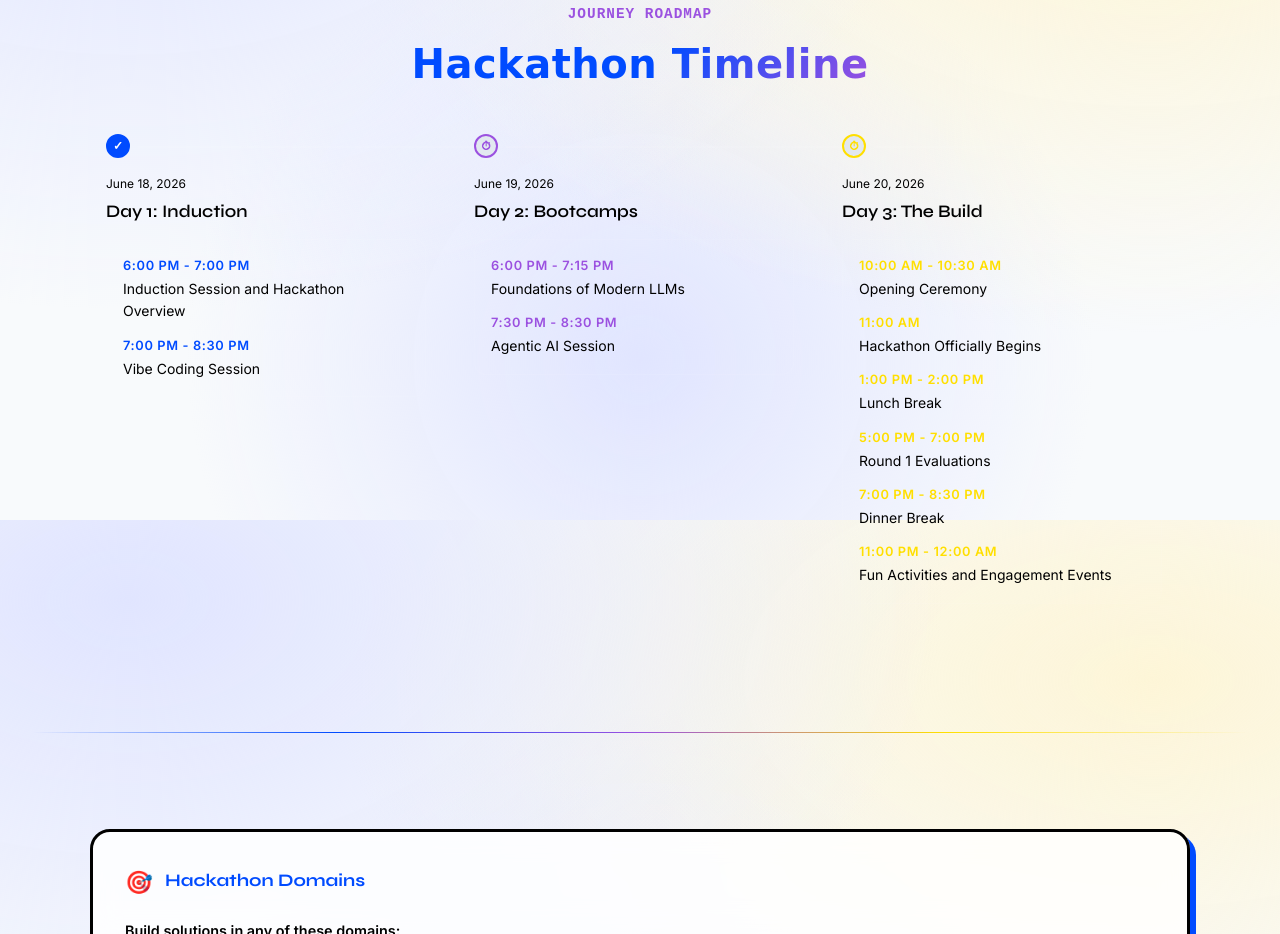
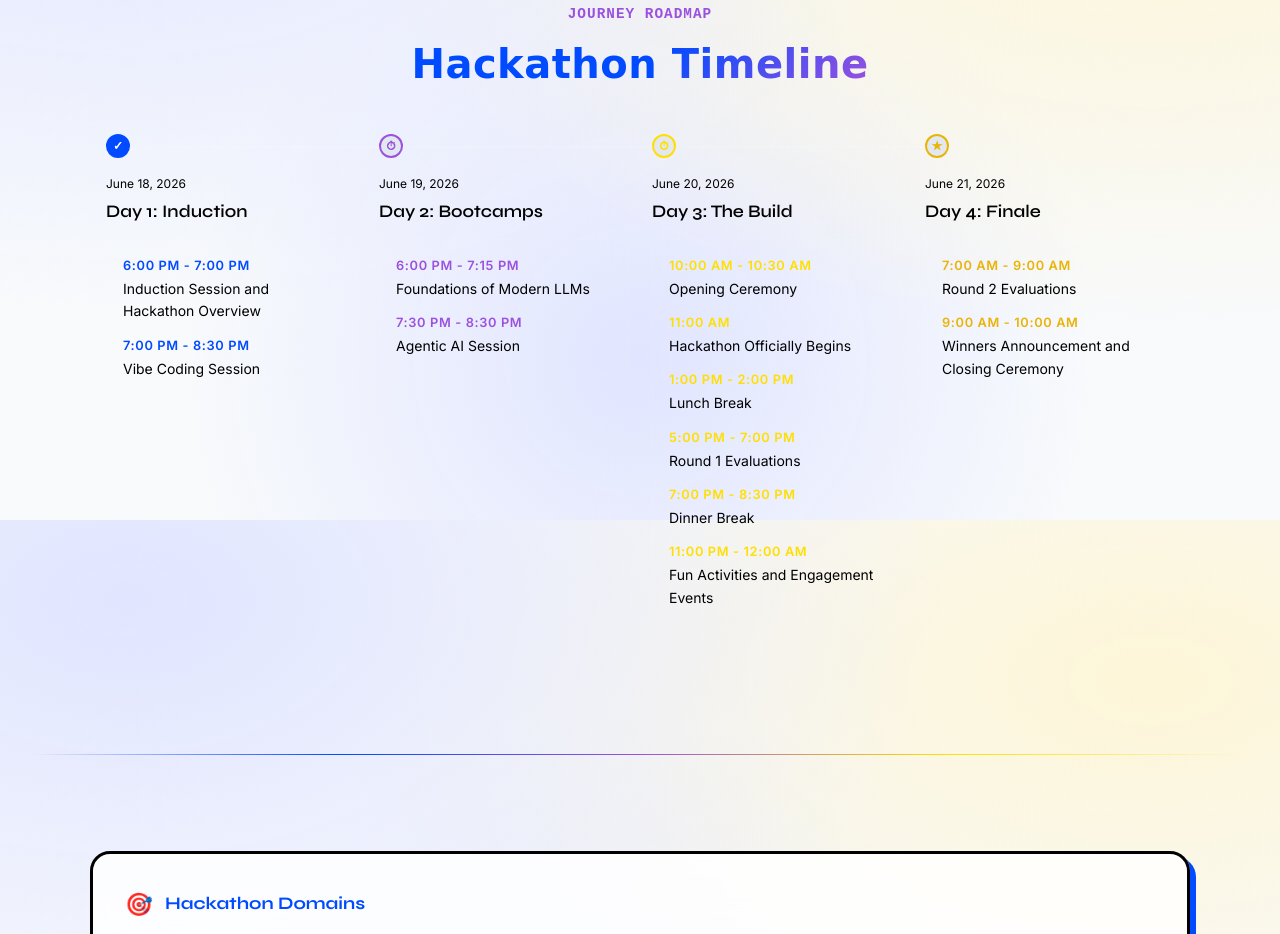
Before and after one commit to siddhardha-mns/Ai-Foundry-, a website built with Vite: page index.html in a window 1280 px wide. Shown: the part 1880-2814 px from the top of the page. Built offline with nearby package versions, Linux system fonts and the light colour scheme; animation ran at ten frames a second.

Commit message:
fix: make timeline fully visible on desktop by using flex row instead of horizontal scroll

```diff
--- a/index.html
+++ b/index.html
@@ -619,21 +619,14 @@
         /* ─── NEW HORIZONTAL TIMELINE ─── */
         .timeline-scroll-area {
             width: 100%;
-            overflow-x: auto;
             padding-bottom: 2rem;
             margin-top: 3rem;
-            -ms-overflow-style: none;
-            scrollbar-width: none;
-        }
-        .timeline-scroll-area::-webkit-scrollbar {
-            display: none;
         }
 
         .timeline-flex-row {
             display: flex;
-            flex-direction: row;
-            gap: 3rem;
-            min-width: max-content;
+            flex-direction: column;
+            gap: 2.5rem;
             padding: 0 1rem;
         }
 
@@ -642,19 +635,33 @@
             display: flex;
             flex-direction: column;
             gap: 1rem;
-            width: 320px;
-            flex-shrink: 0;
-        }
-
-        /* Connector Line */
+            flex: 1;
+        }
+
+        /* Connector Line (Vertical on mobile) */
         .tl-horiz-item:not(:last-child)::after {
             content: '';
             position: absolute;
-            top: 0.75rem;
-            left: 2rem;
-            width: calc(100% + 3rem - 1.5rem);
-            height: 2px;
+            top: 2rem;
+            left: 0.75rem; /* center of icon */
+            width: 2px;
+            height: calc(100% + 1rem);
             background-color: rgba(255, 255, 255, 0.1);
+            z-index: 0;
+        }
+
+        @media (min-width: 1024px) {
+            .timeline-flex-row {
+                flex-direction: row;
+                gap: 1.5rem;
+            }
+            /* Connector Line (Horizontal on desktop) */
+            .tl-horiz-item:not(:last-child)::after {
+                top: 0.75rem;
+                left: 2rem;
+                width: calc(100% + 1.5rem - 1.5rem);
+                height: 2px;
+            }
         }
 
         .tl-icon-container {
@@ -682,6 +689,15 @@
             display: flex;
             flex-direction: column;
             gap: 0.5rem;
+            margin-left: 2.5rem; /* Indent for vertical layout */
+            margin-top: -1.75rem; /* Align with icon */
+        }
+
+        @media (min-width: 1024px) {
+            .tl-horiz-content {
+                margin-left: 0;
+                margin-top: 0;
+            }
         }
 
         .tl-horiz-title {
@@ -701,6 +717,7 @@
             padding: 1rem;
             border-radius: 12px;
             margin-top: 0.5rem;
+            height: 100%;
         }
 
         .tl-horiz-desc strong {
```
